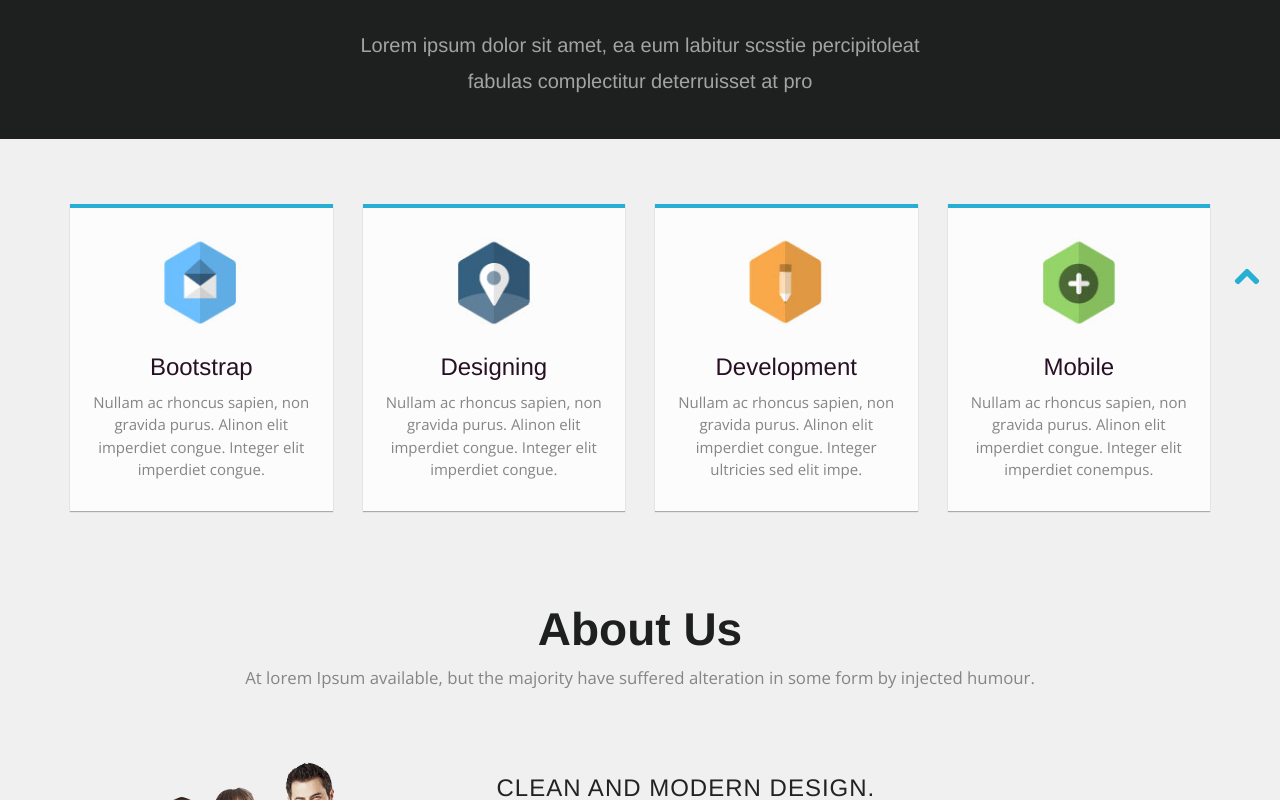
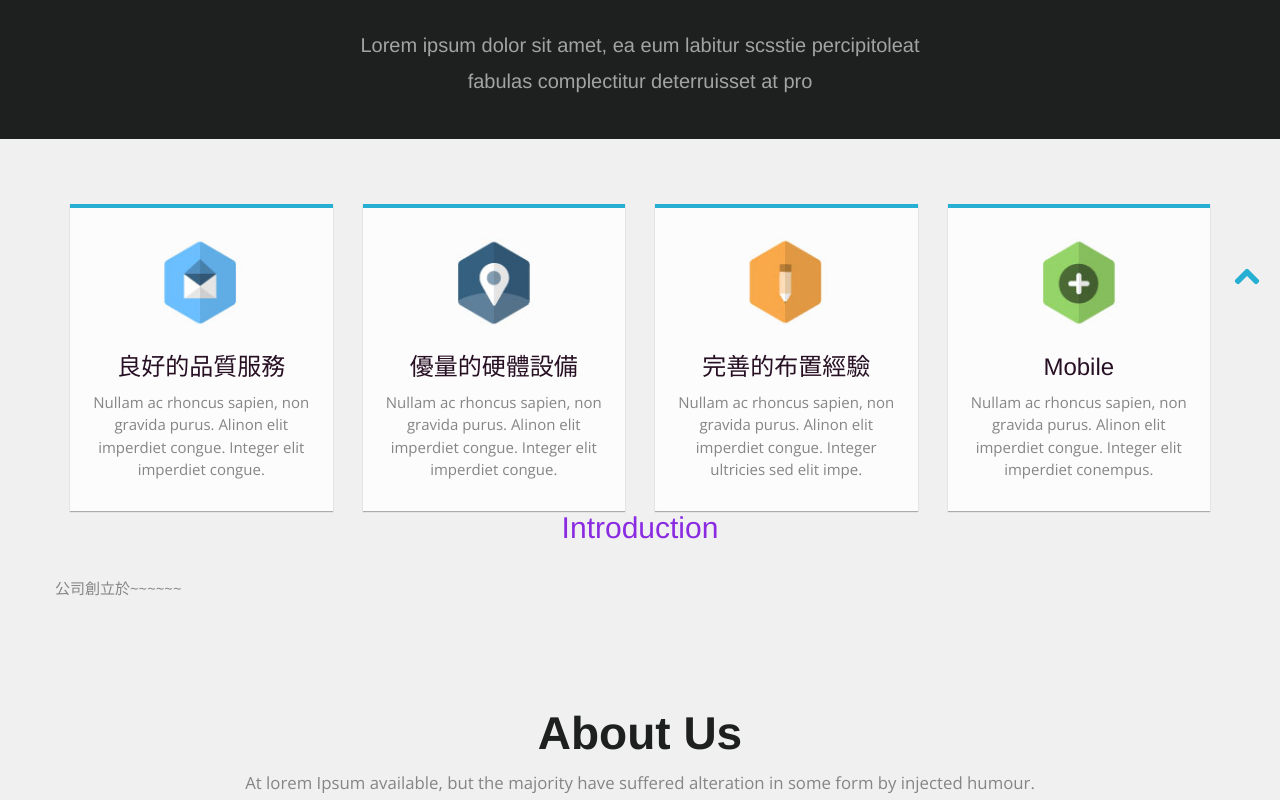
Before and after one commit to jackey10055206/SuperPrint-Website, a plain HTML site: page index.html in a window 1280 px wide. Shown: the part 487-1287 px from the top of the page. Drawn offline with nearby package versions, Linux system fonts and the light colour scheme.

Commit message:
Thinking about Introduction and small label

```diff
--- a/index.html
+++ b/index.html
@@ -101,21 +101,21 @@
     <div class="row">
       <!-- item -->
       <div class="col-md-3 text-center"><div class="b1"> <i class="circle"><img src="images/a1.jpg" alt="" /></i>
-        <h3>Bootstrap</h3>
+        <h3>良好的品質服務</h3>
         <p>Nullam ac rhoncus sapien, non gravida purus. Alinon elit imperdiet congue. Integer elit imperdiet congue.</p>
       </div></div>
       <!-- end: -->
 
       <!-- item -->
       <div class="col-md-3 text-center"><div class="b1"><i class="circle"> <img src="images/a2.jpg" alt="" /></i>
-        <h3>Designing</h3>
+        <h3>優量的硬體設備</h3>
         <p>Nullam ac rhoncus sapien, non gravida purus. Alinon elit imperdiet congue. Integer elit imperdiet congue.</p>
       </div></div>
       <!-- end: -->
 
       <!-- item -->
       <div class="col-md-3 text-center"><div class="b1"><i class="circle"> <img src="images/a3.jpg" alt="" /></i>
-        <h3>Development</h3>
+        <h3>完善的布置經驗</h3>
         <p>Nullam ac rhoncus sapien, non gravida purus. Alinon elit imperdiet congue. Integer ultricies sed elit impe.</p>
       </div></div>
       <!-- end: -->
@@ -126,6 +126,15 @@
         <p>Nullam ac rhoncus sapien, non gravida purus. Alinon elit imperdiet congue. Integer elit imperdiet conempus.</p>
       </div></div>
       <!-- end:-->
+
+      <!-- Sample Introduction -->
+      <div style="text-align: center;">
+        <h2 style="color: blueviolet;">Introduction</h2><br>
+        <p style="text-align: left;">公司創立於~~~~~~</p>
+      </div>
+
+
+      <!-- end: -->
     </div>
   </div>
   <!--/.container-->
```
